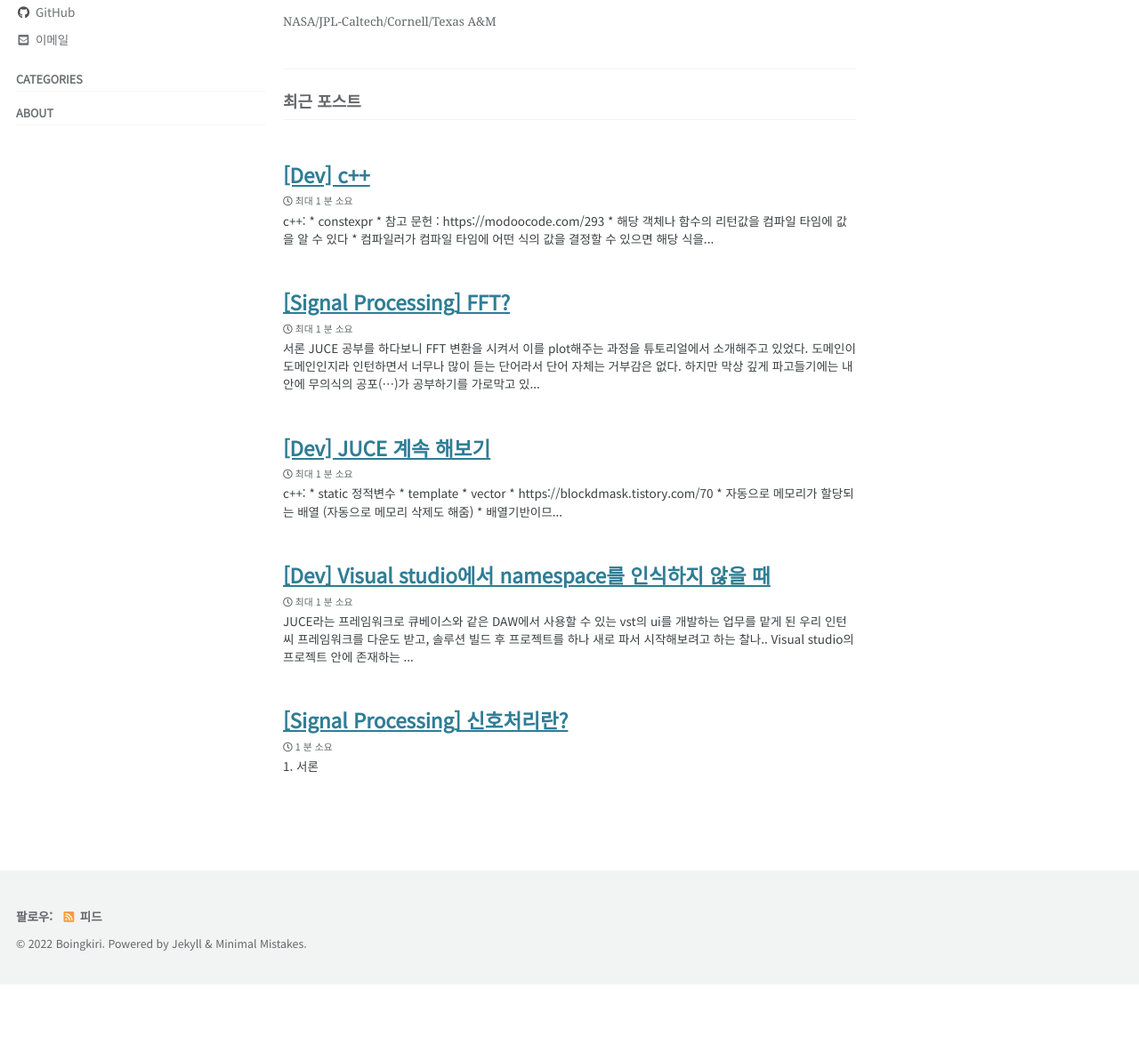
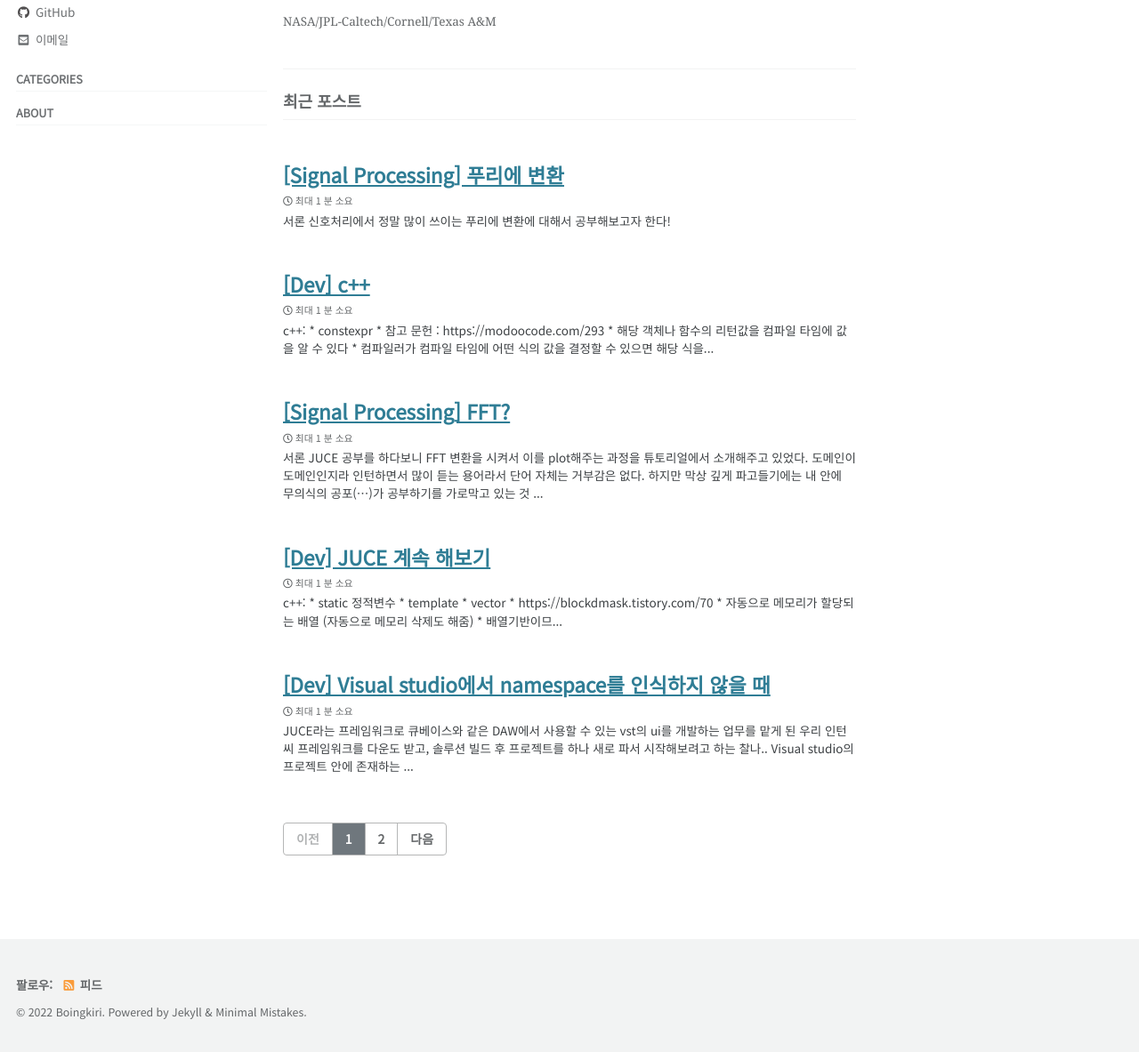
Before and after one commit to boingkiri/boingkiri.github.io, a Jekyll site: the page built from index.html, in a window 1280 px wide and 1400 px high, scrolled down 370 px, cut to the strip 217-1400 px from the top of the window. Shown: the whole strip at 89% size. Built offline with Jekyll 4.4.1, drawn with Linux system fonts in a browser that asks for light colours; cached includes are drawn as plain includes; the list of posts is cut into pages by our own code; before the commit the page ends 1694 px from its top, so only the background shows below that.

Commit message:
making fourier transform post

```diff
--- a/_posts/2022-05-04-FFT.md
+++ b/_posts/2022-05-04-FFT.md
@@ -9,7 +9,7 @@ toc: true
 
 # 서론
 JUCE 공부를 하다보니 FFT 변환을 시켜서 이를 plot해주는 과정을 튜토리얼에서 소개해주고 있었다.
-도메인이 도메인인지라 인턴하면서 너무나 많이 듣는 단어라서 단어 자체는 거부감은 없다. 하지만 막상 깊게 파고들기에는 내 안에 무의식의 공포(...)가 공부하기를 가로막고 있는 것 같아서 이참에 확 정체를 파헤쳐서 이 막연한 공포를 없에버려야겠다.
+도메인이 도메인인지라 인턴하면서 많이 듣는 용어라서 단어 자체는 거부감은 없다. 하지만 막상 깊게 파고들기에는 내 안에 무의식의 공포(...)가 공부하기를 가로막고 있는 것 같아서 이참에 확 정체를 파헤쳐서 이 막연한 공포를 없에버려야겠다.
 
 # Fast Fourier Transform 개요
 * 고속 푸리에 변환이라 부른다.
--- /dev/null
+++ b/_posts/2022-05-05-fourier-transform.md
@@ -0,0 +1,17 @@
+---
+title: "[Signal Processing] 푸리에 변환"
+category:
+    - "Signal Processing"
+tags:
+    - "Math"
+toc: true
+---
+# 서론
+신호처리에서 정말 많이 쓰이는 푸리에 변환에 대해서 공부해보고자 한다!
+
+다음 포스트를 보고 온다면 이해에 도움이 될 것이다.
+{{site.baseurl}}{% link _posts/2022-05-05-fourier-series.md %}
+
+# 푸리에 급수의 확장
+
+# 푸리에 변환 (Fourier Transform)
```
